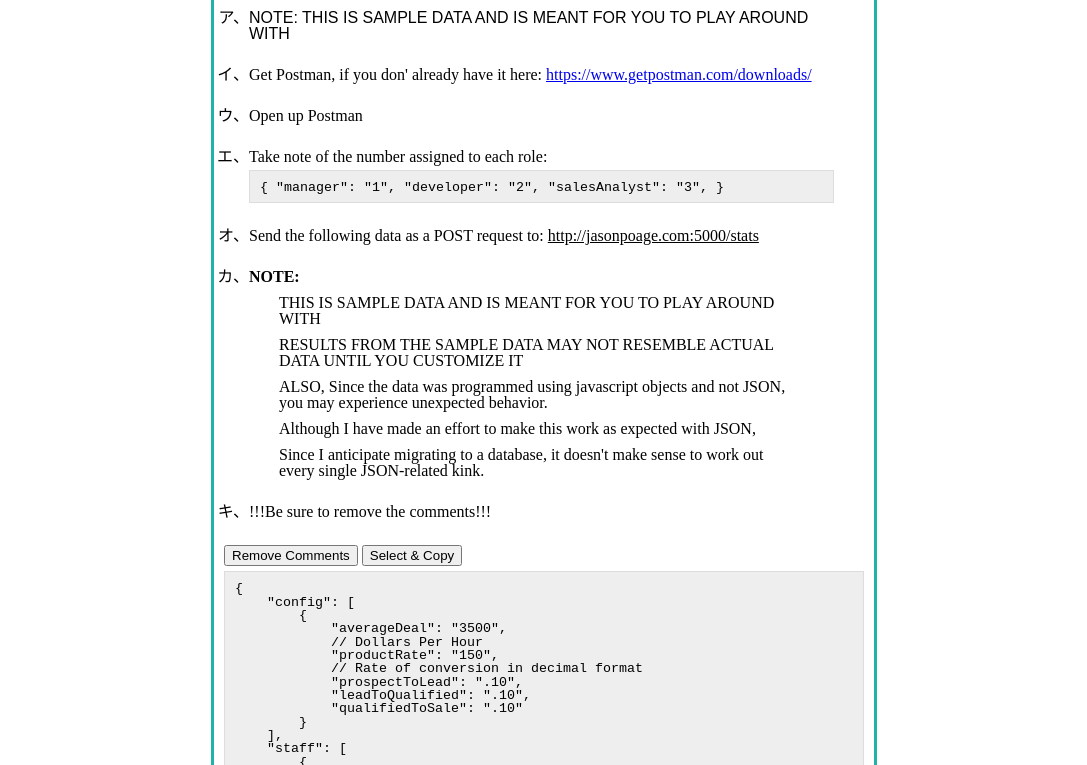
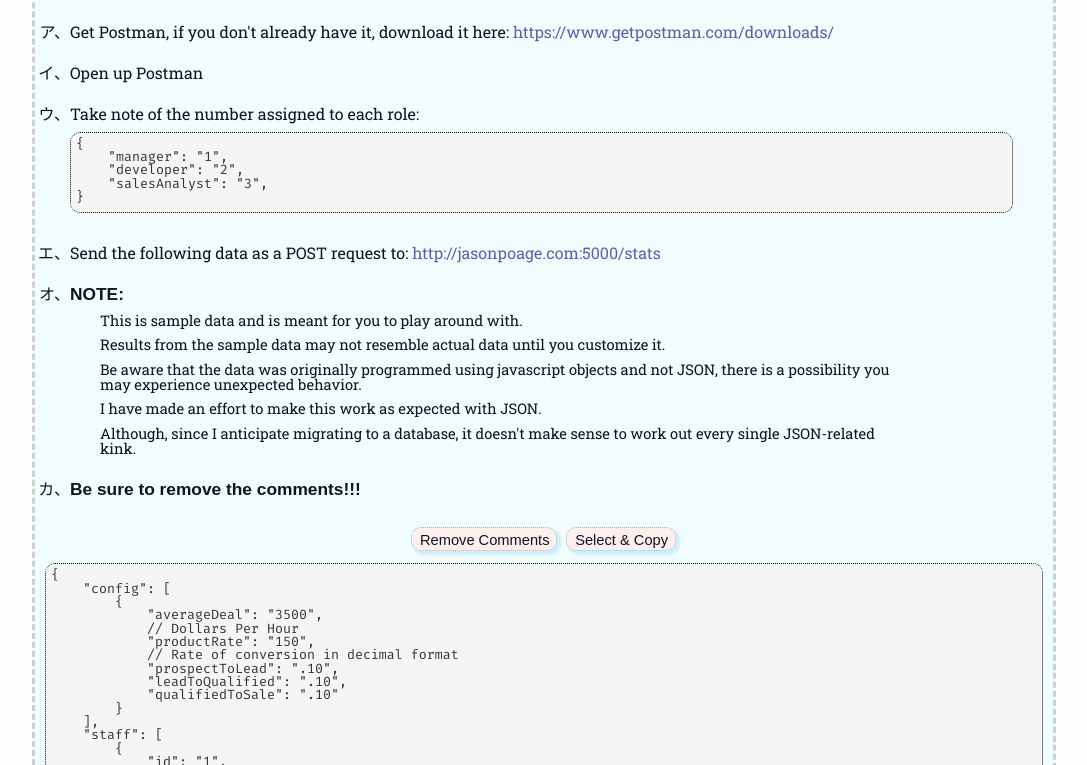
Before and after one commit to jpoage1/js-budget-generator, a website: page instructions.html in a window 1280 px wide. Shown: the part 88-853 px from the top of the page, without its empty margins (96-1183 px from the left). Drawn offline with nearby package versions, Linux system fonts and the light colour scheme; a web font is replaced by a local one.

Commit message:
modified:   instructions.html 	modified:   server.js

```diff
--- a/instructions.html
+++ b/instructions.html
@@ -1,8 +1,13 @@
 <html>
 <head>
     <title>Budget and Goal Generator</title>
+    <meta charset="utf-8">
+    <meta name="viewport" content="width=device-width, initial-scale=1">
+    <link rel="stylesheet" href="https://maxcdn.bootstrapcdn.com/bootstrap/3.4.0/css/bootstrap.min.css">
     <link rel="stylesheet" type="text/css" href="reset.css" />
-    <link rel="stylesheet" type="text/css" href="google-fonts.css" />
+    <link href="https://fonts.googleapis.com/css?family=Fira+Mono|Jaldi|Roboto+Slab&display=swap" rel="stylesheet">
+    <script src="https://ajax.googleapis.com/ajax/libs/jquery/3.4.0/jquery.min.js"></script>
+    <script src="https://maxcdn.bootstrapcdn.com/bootstrap/3.4.0/js/bootstrap.min.js"></script>
     <script src="https://cdn.jsdelivr.net/npm/clipboard@2/dist/clipboard.min.js"></script>
     <script type="text/javascript">
     <!--
@@ -73,6 +78,14 @@
             .join('\n');
             document.getElementById(id).innerHTML = container
         }
+
+        function newClipboard(id, callback = function(e){}) {
+            var clipboard = new ClipboardJS(id);
+            clipboard.on('success', function(e) {
+                callback(e);
+            });
+            return clipboard;
+        }
     //-->
     </script>
     <style type="text/css">
@@ -82,31 +95,79 @@
             padding: 0;
             position: relative;
             width: 100%;
-            height: 100vh;
-            font-family: serif;
+            height: 100%;
+            font-family: 'Roboto Slab', serif;
+            font-size: 10pt;
+            background-color: #fefefe;
+            color: #121222;
         }
         #container {
-            margin: auto;
-            width: 50%;
-            border: 3px solid lightseagreen;
+            border-radius: 7px;
+            margin: 8px auto 15px auto;
+            min-width: 320px;
+            width:auto;
+            max-width: 1024px;
+            min-height: 568px;
+            height:fit-content;
+            max-height: 1366px;
+            border: 3px dashed #cfcfcf;
             padding: 10px;
+            background-color: #f1fcff;
         }
         code {
-            font-family: monospace;
+            font-family: 'Fira Mono', monospace;
             font-size: 10pt;
             margin: auto;
             display: block;
             overflow: auto;
-            border: 1px solid #ddd;
-            background: #eee;
+            border: 1px dotted #000;
+            border-radius: 10px;
+            background: #ffffef;
             max-height: 400px;
-            margin: 5px 0px 0px 0px;
-            padding: 10px 0px 8px 10px;
+            margin: 10px 0px 0px 0px;
+        }
+        pre {
+            padding: 5px 0px 8px 5px;
+        }
+        div.url {
+            display:inline-block;
+            width: auto;
+        }
+        a, a:visited, div.url span#url-target {
+            display: inline-block;
+            margin: 7px 0px 0px 0px;
+            text-decoration: none;
+            color: #5f5fa5
+        }
+        a:hover, #url-target:hover, .url:hover .copy-url {
+            text-decoration: none;
+            color: #6a6aec;
+        }
+        .url {
+          position: relative;
+            display: inline-block;
+        }
+        .url .copy-url {
+            visibility: hidden;
+            width: 130px;
+            background-color: #fefefe;
+            color: #5f5fa5;
+            text-alight: center;
+            border-radius: 6px;
+
+            position: absolute;
+            z-index: 1;
+            top: 100%;
+            left: 25%;
+            margin-left: -65px;
+        }
+        .url:hover .copy-url {
+            visibility: visible;
         }
         ol {
             list-style-type: katakana;
             margin: 0px;
-            padding: 0px 25px 0px 25px
+            padding: 0px 25px 0px 25px;
         }
         ol li {
             margin: 0px 0px 25px 0px;
@@ -119,27 +180,39 @@
             margin: 0;
         }
         ul li {
+            font-size: 11pt;
             padding: 0px 0px 0px 0px;
             margin: 10px 0px 0px 5px;
         }
-        .sans-serif {
-            font-family: sans-serif;
-        }
-        b {
+        .important {
             font-weight: bold;
-            font-size: 12pt;
+            font-family: 'Jaldi', sans-serif;
+            font-size: 13pt;
         }
         h1 {
-            font-size: 16pt;
+            font-family: 'Jaldi', sans-serif;
+            font-size: 15pt;
             margin: 5px 5px 20px 10px;
         }
         h2 {
+            font-family: 'Jaldi', sans-serif;
             font-size: 14pt;
             margin: 5px 5px 20px 10px;
         }
-        p.copy-button {
+        p.button-container {
+            font-family: 'Jaldi', sans-serif;
             margin: auto;
             text-align: center;
+        }
+        button {
+            font-size: 11pt;
+            border: 1px dotted #8ebfcf;
+            width:max-content;
+            border-radius: 10px;
+            padding: 5px 7px 3px 8px;
+            background-color: #feefef;
+            box-shadow: 3px 3px 2px 1px #cfefff;
+            margin: 3px 3px 2px 2px;
         }
     -->
     </style>
@@ -149,50 +222,47 @@
     <h1>Budget and Goal Generator</h1>
     <h2>Instructions:</h2>
     <ol>
-        <li><span class="sans-serif">NOTE: THIS IS SAMPLE DATA AND IS MEANT FOR YOU TO PLAY AROUND WITH</span></li>
-
-        <li>Get Postman, if you don' already have it here: <a href="https://www.getpostman.com/downloads/">https://www.getpostman.com/downloads/</a></li>
+        <li>Get Postman, if you don't already have it, download it here: <a href="https://www.getpostman.com/downloads/">https://www.getpostman.com/downloads/</a></li>
 
         <li>Open up Postman</li>
 
 
         <li>Take note of the number assigned to each role:
-        <code>{
-            "manager": "1",
-            "developer": "2",
-            "salesAnalyst": "3",
-        }</code></li>
+        <code><pre>{
+    "manager": "1",
+    "developer": "2",
+    "salesAnalyst": "3",
+}</pre></code></li>
 
         <li>Send the following data as a POST request to:
-        <u>http://jasonpoage.com:5000/stats</u></li>
+        <div class="url">
+            <span id="url-target">http://jasonpoage.com:5000/stats</span>
+            <div class="copy-url" id="copy-container">
+                <button id="copy-url" data-clipboard-action="copy" data-clipboard-target="#url-target" data-toggle="popover" title="Copied!">Select &amp; Copy</button>
+            </div>
+        </div></li>
 
-        <li><b>NOTE:</b>
+        <li><span class="important">NOTE:</span>
             <ul>
-                <li>THIS IS SAMPLE DATA AND IS MEANT FOR YOU TO PLAY AROUND WITH</li>
-                <li>RESULTS FROM THE SAMPLE DATA MAY NOT RESEMBLE ACTUAL DATA UNTIL YOU CUSTOMIZE IT
-                    <li>ALSO, Since the data was programmed using javascript objects and not JSON,
-                        you may experience unexpected behavior.</li>
-                    <li>Although I have made an effort to make this work as expected with JSON,</li>
-                    <li>Since I anticipate migrating to a database, it doesn't make sense to work out
-                     every single JSON-related kink.</li>
+                <li>This is sample data and is meant for you to play around with.</li>
+                <li>Results from the sample data may not resemble actual data until you customize it.</li>
+                <li>Be aware that the data was originally programmed using javascript objects and not JSON,
+                    there is a possibility you may experience unexpected behavior.</li>
+                <li>I have made an effort to make this work as expected with JSON.</li>
+                <li>Although, since I anticipate migrating to a database, it doesn't make sense to work out
+                    every single JSON-related kink.</li>
             </ul>
         </li>
 
-        <li>!!!Be sure to remove the comments!!!</l>
+        <li><span class="important">Be sure to remove the comments!!!</span></l>
     </ol>
 
     <p class="button-container">
         <button onclick="removeComments('copy-target')">Remove Comments</button>
-        <button class="copy-button" data-clipboard-action="copy" data-clipboard-target="#copy-target">Select &amp; Copy</button>
+        <button id="copy-text" data-clipboard-action="copy" data-clipboard-target="#copy-target">Select &amp; Copy</button>
     </p>
-    <script type="text/javascript">
-    <!--
-        var clipboard = new ClipboardJS('button.copy-button');
-    //-->
-    </script>
     <code id="copy-target" contenteditable="true">
-    <pre>
-{
+    <pre id="data">{
     "config": [
         {
             "averageDeal": "3500",
@@ -247,4 +317,31 @@
     ]
 }
 </pre></code>
-</div>
+    <p class="button-container">
+        <button id="generate">Generate</button>
+    </p>
+
+    <code><pre id="result"></pre></code>
+    </div>
+
+    <script type="text/javascript">
+    <!--
+        $(document).ready(function(){
+            $('[data-toggle="popover"]').popover();
+            newClipboard('button#copy-text')
+            newClipboard('button#copy-url', function(e) {
+                e.clearSelection();
+            })
+            $("button#generate").click(function(){
+                $.post("http://jasonpoage.com/stats",
+                document.getElementById('data').innerHTML,
+                function(data,status){
+                    alert(status)
+                    document.getElementById('result').innerHTML = data;
+                });
+            });
+        });
+    //-->
+    </script>
+</body>
+</html>
```
Also changed, not shown: server.js (+8 -0 lines).
